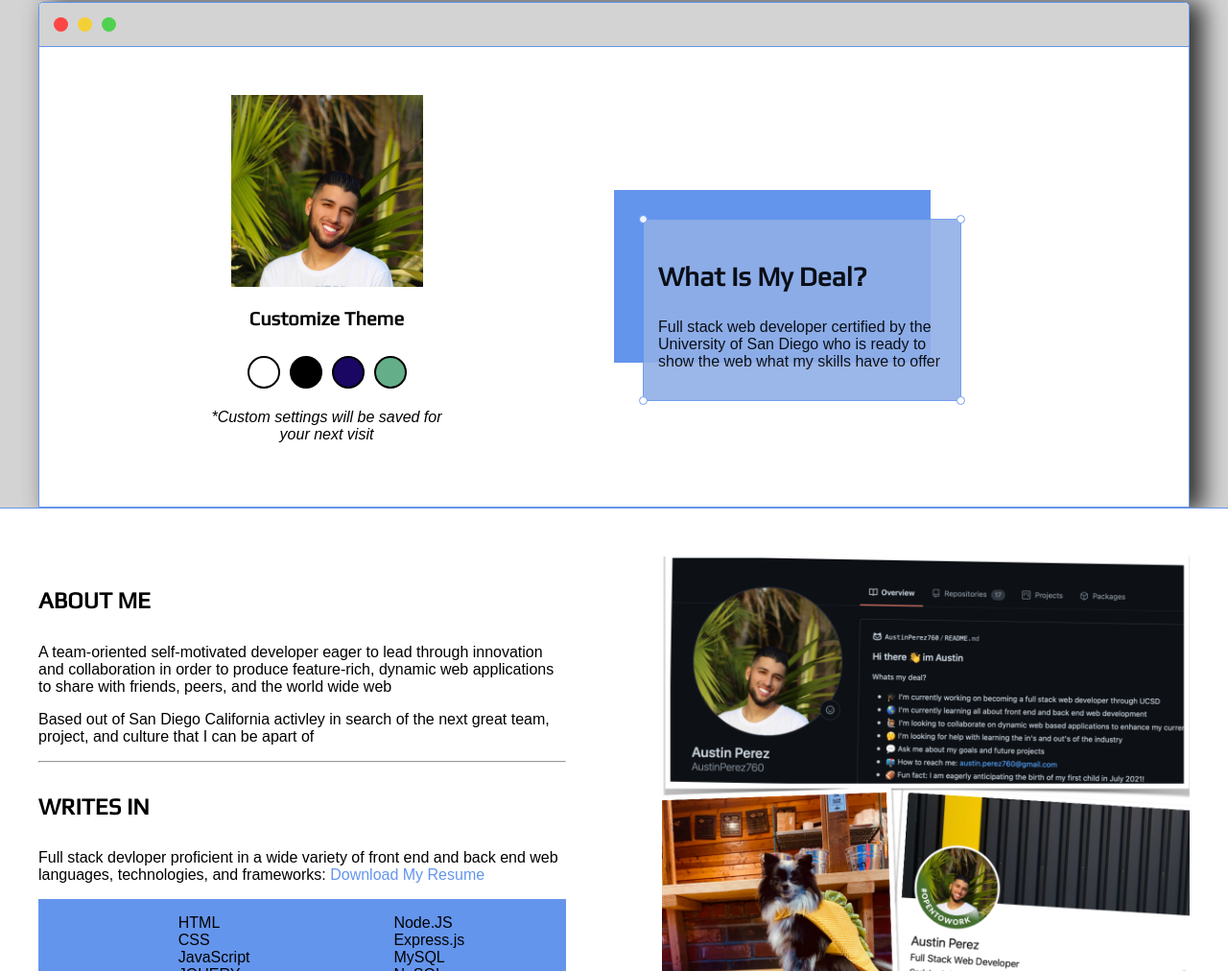
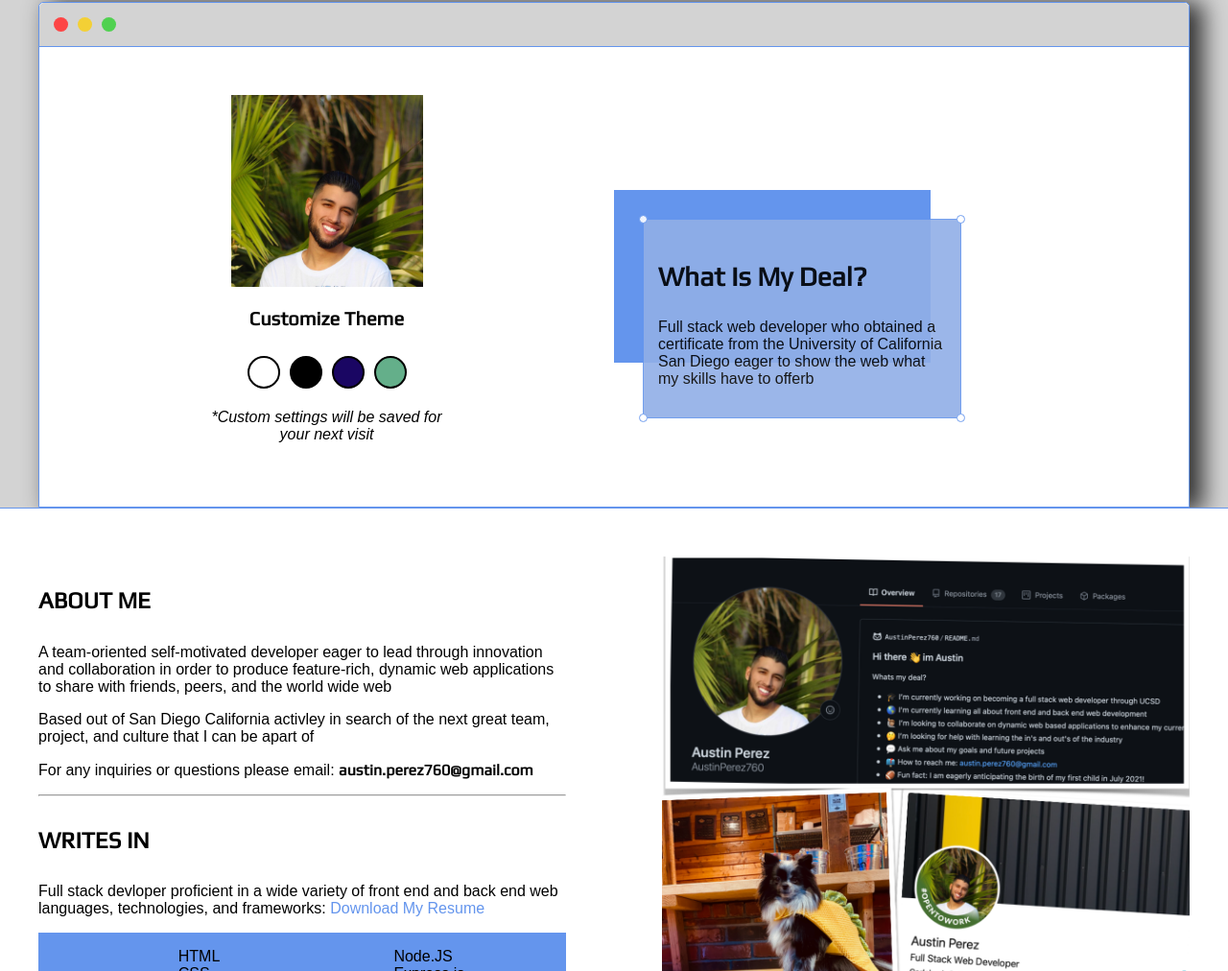
Before and after one commit to AustinPerez760/Portfolio-1.0, a plain HTML site: page index.html in a window 1280 px wide. Shown: the part 158-1170 px from the top of the page at 96% size. Drawn offline with Linux system fonts and the light colour scheme; a web font is replaced by a local one.

Commit message:
added personal email to page

```diff
--- a/index.html
+++ b/index.html
@@ -69,9 +69,9 @@
                 <div id="corner-tr" class="corner"></div>
                 <h3>What Is My Deal?</h3>
                 <p>
-                  Full stack web developer certified by the University of San
-                  Diego who is ready to show the web what my skills have to
-                  offer
+                  Full stack web developer who obtained a certificate from the
+                  University of California San Diego eager to show the web what
+                  my skills have to offerb
                 </p>
                 <div id="corner-br" class="corner"></div>
                 <div id="corner-bl" class="corner"></div>
@@ -97,6 +97,11 @@
             <p>
               Based out of San Diego California activley in search of the next
               great team, project, and culture that I can be apart of
+            </p>
+
+            <p>
+              For any inquiries or questions please email:
+              <strong>austin.perez760@gmail.com</strong>
             </p>
 
             <hr />
```
